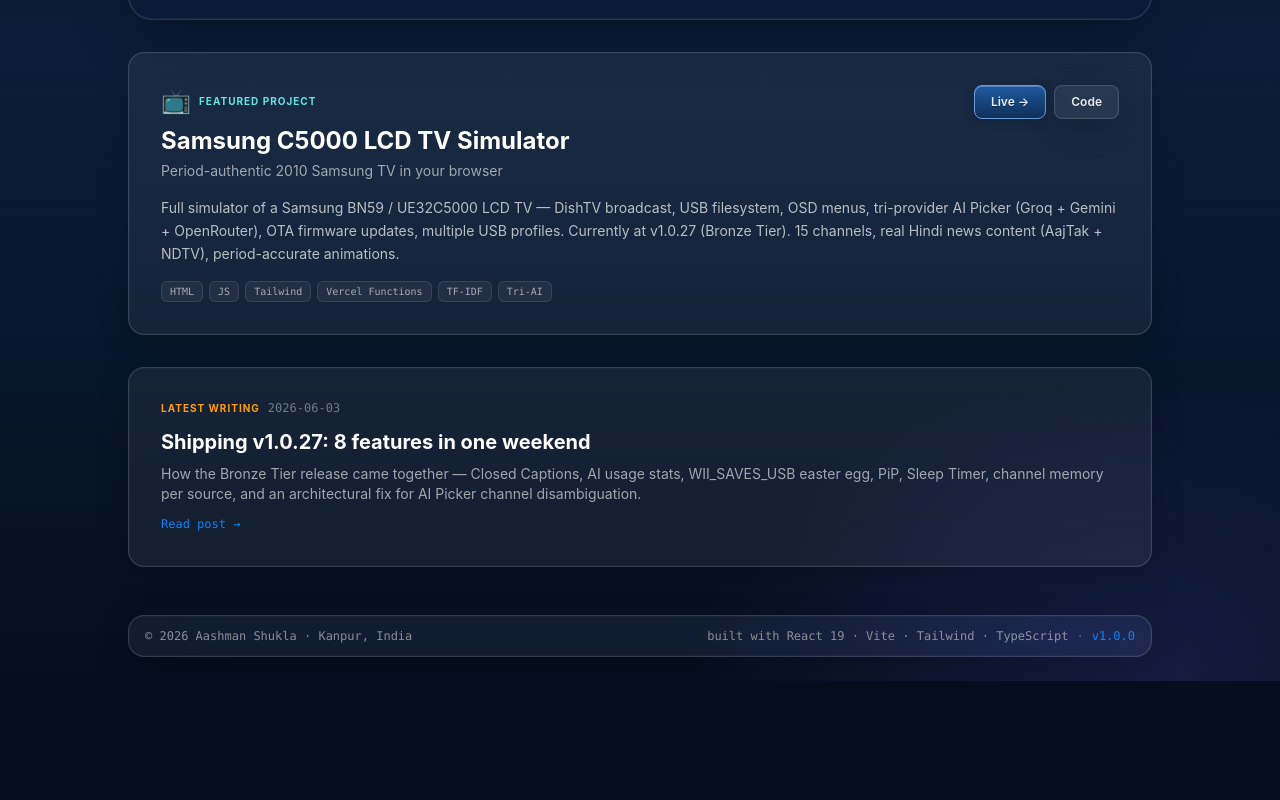
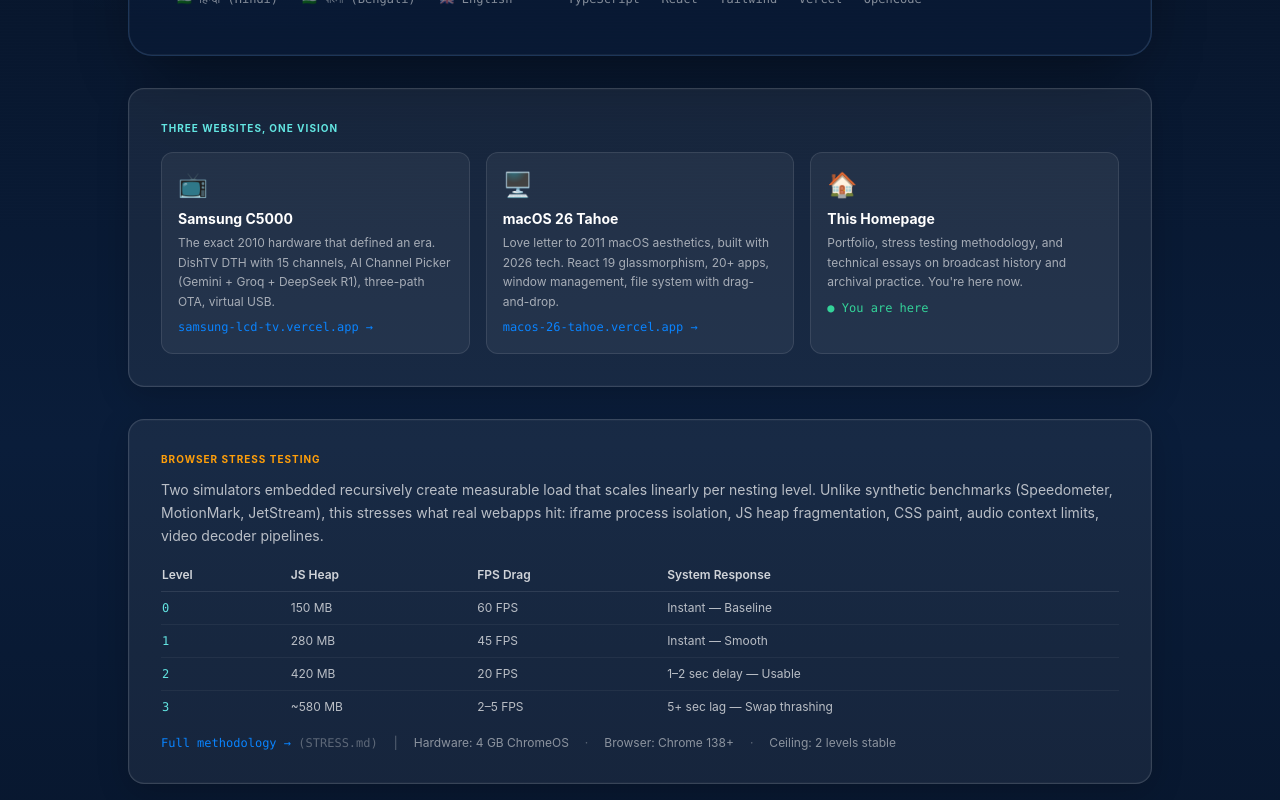
Before and after one commit to AashmanShukla3223/AashmanShukla3223, a React (Vite) app: page / in a window 1280 px wide. Shown: the part 580-1380 px from the top of the page. Before the commit the page ends 1261 px from the top, so only its background shows below. Built offline with nearby package versions, Linux system fonts and the light colour scheme.

Commit message:
Rebuild site from HOMEPAGE.md: Digital Archaeologist brand, Three Websites section, Stress Testing on homepage, Stressing section on /now, richer project descriptions

```diff
--- a/src/data/projects.ts
+++ b/src/data/projects.ts
@@ -21,7 +21,7 @@
     name: 'Samsung C5000 LCD TV Simulator',
     tagline: 'Period-authentic 2010 Samsung TV in your browser',
     description:
-      'Full simulator of a Samsung BN59 / UE32C5000 LCD TV — DishTV broadcast, USB filesystem, OSD menus, tri-provider AI Picker (Groq + Gemini + OpenRouter), OTA firmware updates, multiple USB profiles. Currently at v1.0.27 (Bronze Tier). 15 channels, real Hindi news content (AajTak + NDTV), period-accurate animations.',
+      'Full simulator of a Samsung BN59 / UE32C5000 LCD TV — 15 channels (12 MP4 archives from 2010–2020 + 2 live HLS streams), AI Channel Picker (Gemini + Groq + DeepSeek R1, RAG-based, 7 modes), three-path firmware OTA (Internet + USB + Broadcast, conflict resolver), virtual USB system (7 profiles, FAT32 filesystem), DishTV EPG, and full OSD dialogs (Picture settings, Sleep Timer, Closed Captions, Retail Mode). Currently at v1.0.27 (Bronze Tier).',
     url: 'https://samsung-lcd-tv.vercel.app',
     repo: 'https://github.com/AashmanShukla3223/Samsung-LCD-TV-Simulator',
     tech: ['HTML', 'JS', 'Tailwind', 'Vercel Functions', 'TF-IDF', 'Tri-AI'],
@@ -35,7 +35,7 @@
     name: 'macOS 26 Tahoe Simulator',
     tagline: 'Apple\'s next-gen desktop, reimagined in the browser',
     description:
-      'React 19 + Vite simulator of macOS 26 Tahoe — glassmorphic windows, dock, traffic-lights, Spotlight. Built with Gemini CLI as the coding partner. Has analytics installed for visit tracking.',
+      'React 19 + Vite simulator of macOS 26 Tahoe — 20+ apps (Calendar, Notes, Mail, Safari, etc.), glassmorphic UI with backdrop-filter blur, file system with drag-and-drop, 52-track audio stress test that pushes browser audio context limits, and full window management (drag, resize, minimize, fullscreen). Built with Gemini CLI as the coding partner.',
     url: 'https://macos-26-tahoe.vercel.app',
     repo: 'https://github.com/AashmanShukla3223/macos-26-tahoe',
     tech: ['React 19', 'Vite', 'Tailwind', 'TypeScript'],
@@ -51,7 +51,7 @@
       'Curated collection of OPENCODE.md and skill files used to ship features in the Samsung simulator. Public reference for anyone using OpenCode CLI / Antigravity as their coding agent. Also serves as the asset CDN for the simulator (GitHub Releases v1.0 → v1.0.7).',
     url: 'https://github.com/AashmanShukla3223/Antigravity-and-OpenCode-CLI-Prompts-and-Skills',
     repo: 'https://github.com/AashmanShukla3223/Antigravity-and-OpenCode-CLI-Prompts-and-Skills',
-    tech: ['Markdown', 'OpenCode', 'Antigravity', 'GitHub Releases'],
+    tech: ['Markdown', 'OpenCode', 'Antigravity', 'GitHub Releases', 'CLI'],
     status: 'live',
     hideLive: true,
     emoji: '🛰️',
--- a/src/pages/Home.tsx
+++ b/src/pages/Home.tsx
@@ -18,14 +18,18 @@
         </div>
 
         <h1 className="text-4xl sm:text-6xl font-bold tracking-tight text-white leading-[1.05]">
-          Hi, I'm <span className="bg-gradient-to-r from-tahoe-blue via-tahoe-indigo to-tahoe-mint bg-clip-text text-transparent">Aashman Shukla</span>.
+          <span className="bg-gradient-to-r from-tahoe-blue via-tahoe-indigo to-tahoe-mint bg-clip-text text-transparent">
+            Aashman Shukla
+          </span>
+          <span className="text-white/40"> — Digital Archaeologist</span>
         </h1>
 
-        <p className="mt-6 text-lg sm:text-xl text-white/70 leading-relaxed max-w-3xl">
-          I'm 18, from Kanpur, and I build <strong className="text-white">period-authentic browser simulators</strong>{' '}
-          — a 2010 Samsung LCD TV with real Hindi news broadcasts and a tri-provider AI channel
-          picker, a macOS 26 Tahoe desktop, and a public library of AI-agent coding prompts that
-          ships these projects faster.
+        <p className="mt-4 text-lg text-white/80 font-semibold">
+          18 years old. Kanpur, India. Builder of period-authentic simulators.
+        </p>
+
+        <p className="mt-4 text-base text-white/70 leading-relaxed max-w-3xl">
+          Preserving systems from 2010–2011 — the boundary between broadcast and streaming eras — using 2026 technology. Retro-futurism as archival methodology.
         </p>
 
         <div className="mt-8 flex flex-wrap gap-3">
@@ -60,11 +64,107 @@
         </div>
       </section>
 
+      {/* ─── Three Websites, One Vision ─── */}
+      <section
+        className="glass rounded-2xl p-6 sm:p-8 animate-slide-up"
+        style={{ animationDelay: '0.08s' }}
+      >
+        <div className="flex items-center gap-2 mb-4">
+          <span className="text-[10px] uppercase tracking-widest font-bold text-tahoe-mint">
+            Three Websites, One Vision
+          </span>
+        </div>
+        <div className="grid gap-4 sm:grid-cols-3">
+          <div className="bg-white/5 rounded-xl p-4 border border-white/10 hover:border-tahoe-blue/40 transition-colors">
+            <span className="text-2xl block mb-2">📺</span>
+            <h3 className="font-bold text-white text-sm">Samsung C5000</h3>
+            <p className="text-xs text-white/60 mt-1 leading-relaxed">
+              The exact 2010 hardware that defined an era. DishTV DTH with 15 channels, AI Channel Picker (Gemini + Groq + DeepSeek R1), three-path OTA, virtual USB.
+            </p>
+            <a
+              href="https://samsung-lcd-tv.vercel.app"
+              target="_blank"
+              rel="noopener noreferrer"
+              className="text-tahoe-blue text-xs mt-2 inline-block hover:underline font-mono"
+            >
+              samsung-lcd-tv.vercel.app →
+            </a>
+          </div>
+          <div className="bg-white/5 rounded-xl p-4 border border-white/10 hover:border-tahoe-indigo/40 transition-colors">
+            <span className="text-2xl block mb-2">🖥️</span>
+            <h3 className="font-bold text-white text-sm">macOS 26 Tahoe</h3>
+            <p className="text-xs text-white/60 mt-1 leading-relaxed">
+              Love letter to 2011 macOS aesthetics, built with 2026 tech. React 19 glassmorphism, 20+ apps, window management, file system with drag-and-drop.
+            </p>
+            <a
+              href="https://macos-26-tahoe.vercel.app"
+              target="_blank"
+              rel="noopener noreferrer"
+              className="text-tahoe-blue text-xs mt-2 inline-block hover:underline font-mono"
+            >
+              macos-26-tahoe.vercel.app →
+            </a>
+          </div>
+          <div className="bg-white/5 rounded-xl p-4 border border-white/10 hover:border-tahoe-mint/40 transition-colors">
+            <span className="text-2xl block mb-2">🏠</span>
+            <h3 className="font-bold text-white text-sm">This Homepage</h3>
+            <p className="text-xs text-white/60 mt-1 leading-relaxed">
+              Portfolio, stress testing methodology, and technical essays on broadcast history and archival practice. You&apos;re here now.
+            </p>
+            <span className="text-emerald-400 text-xs mt-2 inline-block font-mono">● You are here</span>
+          </div>
+        </div>
+      </section>
+
+      {/* ─── Browser Stress Testing ─── */}
+      <section
+        className="glass rounded-2xl p-6 sm:p-8 animate-slide-up"
+        style={{ animationDelay: '0.14s' }}
+      >
+        <div className="flex items-center gap-2 mb-3">
+          <span className="text-[10px] uppercase tracking-widest font-bold text-tahoe-orange">
+            Browser stress testing
+          </span>
+        </div>
+        <p className="text-sm text-white/70 mb-3 leading-relaxed">
+          Two simulators embedded recursively create measurable load that scales linearly per nesting level. Unlike synthetic benchmarks (Speedometer, MotionMark, JetStream), this stresses what real webapps hit: iframe process isolation, JS heap fragmentation, CSS paint, audio context limits, video decoder pipelines.
+        </p>
+        <div className="overflow-x-auto mb-3">
+          <table className="w-full text-xs text-white/70">
+            <thead>
+              <tr className="border-b border-white/10">
+                <th className="text-left py-2 pr-4 font-semibold text-white/80">Level</th>
+                <th className="text-left py-2 pr-4 font-semibold text-white/80">JS Heap</th>
+                <th className="text-left py-2 pr-4 font-semibold text-white/80">FPS Drag</th>
+                <th className="text-left py-2 font-semibold text-white/80">System Response</th>
+              </tr>
+            </thead>
+            <tbody>
+              <tr className="border-b border-white/5"><td className="py-2 pr-4 font-mono text-tahoe-mint">0</td><td className="py-2 pr-4">150 MB</td><td className="py-2 pr-4">60 FPS</td><td className="py-2">Instant — Baseline</td></tr>
+              <tr className="border-b border-white/5"><td className="py-2 pr-4 font-mono text-tahoe-mint">1</td><td className="py-2 pr-4">280 MB</td><td className="py-2 pr-4">45 FPS</td><td className="py-2">Instant — Smooth</td></tr>
+              <tr className="border-b border-white/5"><td className="py-2 pr-4 font-mono text-tahoe-mint">2</td><td className="py-2 pr-4">420 MB</td><td className="py-2 pr-4">20 FPS</td><td className="py-2">1–2 sec delay — Usable</td></tr>
+              <tr><td className="py-2 pr-4 font-mono text-tahoe-mint">3</td><td className="py-2 pr-4">~580 MB</td><td className="py-2 pr-4">2–5 FPS</td><td className="py-2">5+ sec lag — Swap thrashing</td></tr>
+            </tbody>
+          </table>
+        </div>
+        <div className="flex flex-wrap gap-x-4 gap-y-1 items-center text-xs">
+          <Link to="/stress" className="text-tahoe-blue hover:underline font-mono">
+            Full methodology →  <span className="text-white/30">(STRESS.md)</span>
+          </Link>
+          <span className="text-white/30 hidden sm:inline">|</span>
+          <span className="text-white/50">Hardware: 4 GB ChromeOS</span>
+          <span className="text-white/30">·</span>
+          <span className="text-white/50">Browser: Chrome 138+</span>
+          <span className="text-white/30">·</span>
+          <span className="text-white/50">Ceiling: 2 levels stable</span>
+        </div>
+      </section>
+
       {/* ─── Featured project ─── */}
       {featured && (
         <section
           className="glass rounded-2xl p-6 sm:p-8 transition-all hover:shadow-glass-lg animate-slide-up"
-          style={{ animationDelay: '0.1s' }}
+          style={{ animationDelay: '0.2s' }}
         >
           <div className="flex items-start justify-between gap-4 flex-wrap">
             <div>
@@ -114,7 +214,7 @@
       {latestPost && (
         <section
           className="glass rounded-2xl p-6 sm:p-8 animate-slide-up"
-          style={{ animationDelay: '0.2s' }}
+          style={{ animationDelay: '0.26s' }}
         >
           <div className="flex items-center gap-2 mb-3">
             <span className="text-[10px] uppercase tracking-widest font-bold text-tahoe-orange">
--- a/src/pages/Now.tsx
+++ b/src/pages/Now.tsx
@@ -9,7 +9,7 @@
         </div>
         <h1 className="text-3xl sm:text-4xl font-bold text-white tracking-tight">Now</h1>
         <p className="mt-3 text-white/70 text-base">
-          What I'm actively working on right now? Here's the full picture.
+          What I&apos;m actively working on right now — projects, learning, and stress testing.
         </p>
       </header>
 
@@ -31,7 +31,7 @@
           </li>
           <li>
             <span className="text-white/40 font-mono text-xs mr-2">QUEUED</span>
-            v1.0.30 — Kids Indian originals (Chikoo Aur Bunty + Motu Patlu)
+            v1.0.30 — Full DishTV EPG (140+ channels), kids Indian originals (Chikoo Aur Bunty + Motu Patlu), recording scheduler
           </li>
         </ul>
       </section>
@@ -39,17 +39,52 @@
       <section className="glass rounded-2xl p-6 sm:p-8 animate-slide-up" style={{ animationDelay: '0.18s' }}>
         <h2 className="text-lg font-bold text-white mb-3">🏠 This homepage</h2>
         <p className="text-sm text-white/70">
-          You're reading the v1.0 launch. React 19 + Vite + Tailwind + TypeScript, hybrid macOS Tahoe
+          You&apos;re reading the v1.0 launch. React 19 + Vite + Tailwind + TypeScript, hybrid macOS Tahoe
           glassmorphism × Samsung 2010 OSD aesthetic. Replacing my GitHub-profile redirect.
         </p>
       </section>
 
       <section className="glass rounded-2xl p-6 sm:p-8 animate-slide-up" style={{ animationDelay: '0.26s' }}>
+        <h2 className="text-lg font-bold text-white mb-3">🧪 Stressing</h2>
+        <ul className="space-y-2 text-sm text-white/70">
+          <li>
+            <span className="text-tahoe-orange font-mono text-xs mr-2">ACTIVE</span>
+            2-level recursion confirmed stable on 4 GB ChromeOS (420 MB JS heap, 20 FPS during drag)
+          </li>
+          <li>
+            <span className="text-red-400 font-mono text-xs mr-2">LIMIT</span>
+            Level 3 hits ~580 MB heap, 2–5 FPS, 5+ second lag —<span className="text-white/80"> swap thrashing</span> begins
+          </li>
+          <li>
+            <span className="text-white/40 font-mono text-xs mr-2">NEXT</span>
+            Testing on 8 GB Windows machine to find the &ldquo;Ultra&rdquo; tier ceiling
+          </li>
+          <li>
+            <span className="text-white/40 font-mono text-xs mr-2">METHOD</span>
+            Full methodology documented at <a href="/stress" className="text-tahoe-blue hover:text-tahoe-mint underline underline-offset-2">aashman-homepage.vercel.app/stress</a>
+          </li>
+        </ul>
+      </section>
+
+      <section className="glass rounded-2xl p-6 sm:p-8 animate-slide-up" style={{ animationDelay: '0.34s' }}>
         <h2 className="text-lg font-bold text-white mb-3">📚 Learning</h2>
         <ul className="space-y-2 text-sm text-white/70">
-          <li>Vercel Functions + serverless region pinning (currently <code className="text-tahoe-mint">bom1</code> for the AI Picker)</li>
-          <li>How LLMs handle near-duplicate candidate lists (position bias is real)</li>
-          <li>Quality-weighted social metrics — see my <a href="/writing/quality-weighted-followers" className="text-tahoe-blue hover:text-tahoe-mint underline underline-offset-2">post</a></li>
+          <li>
+            <span className="text-tahoe-mint font-mono text-xs mr-2">BROWSER</span>
+            How V8 GC heuristics change across Chrome versions — GC improvements every ~6 versions meaningfully affect recursion ceilings
+          </li>
+          <li>
+            <span className="text-tahoe-mint font-mono text-xs mr-2">BROADCAST</span>
+            Indian DTH expansion history (DishTV, Airtel, Tata Sky competitive era) and HLS as modern broadcast protocol
+          </li>
+          <li>
+            <span className="text-tahoe-mint font-mono text-xs mr-2">ARCHIVAL</span>
+            Retro-futurism as archival methodology — preserving the 2010–2011 broadcast-to-streaming transition with code
+          </li>
+          <li>
+            <span className="text-tahoe-mint font-mono text-xs mr-2">LLMs</span>
+            How LLMs handle near-duplicate candidate lists (position bias is real) — see my <a href="/writing/quality-weighted-followers" className="text-tahoe-blue hover:text-tahoe-mint underline underline-offset-2">post</a>
+          </li>
         </ul>
       </section>
     </div>
--- a/src/pages/Writing.tsx
+++ b/src/pages/Writing.tsx
@@ -9,7 +9,7 @@
       <header className="glass-strong rounded-3xl p-8 animate-slide-up">
         <h1 className="text-3xl sm:text-4xl font-bold text-white tracking-tight">Writing</h1>
         <p className="mt-3 text-white/70 text-base">
-          Notes on shipping, tooling, and what I'm thinking about as I build.
+          Technical essays on retro-futurism as archival practice, browser stress testing methodology, Indian broadcast media history, and building with AI-assisted development.
         </p>
       </header>
 
```
